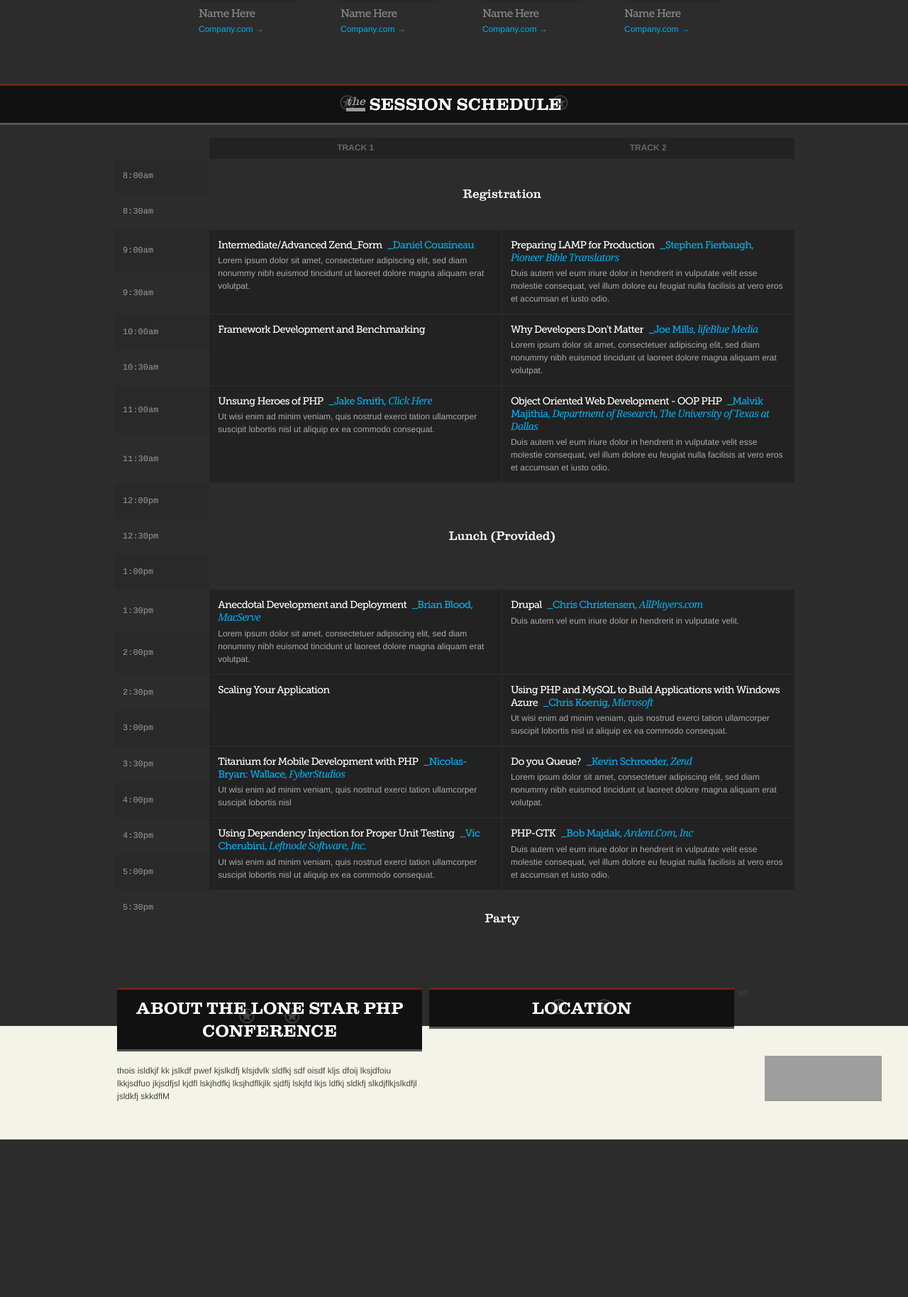
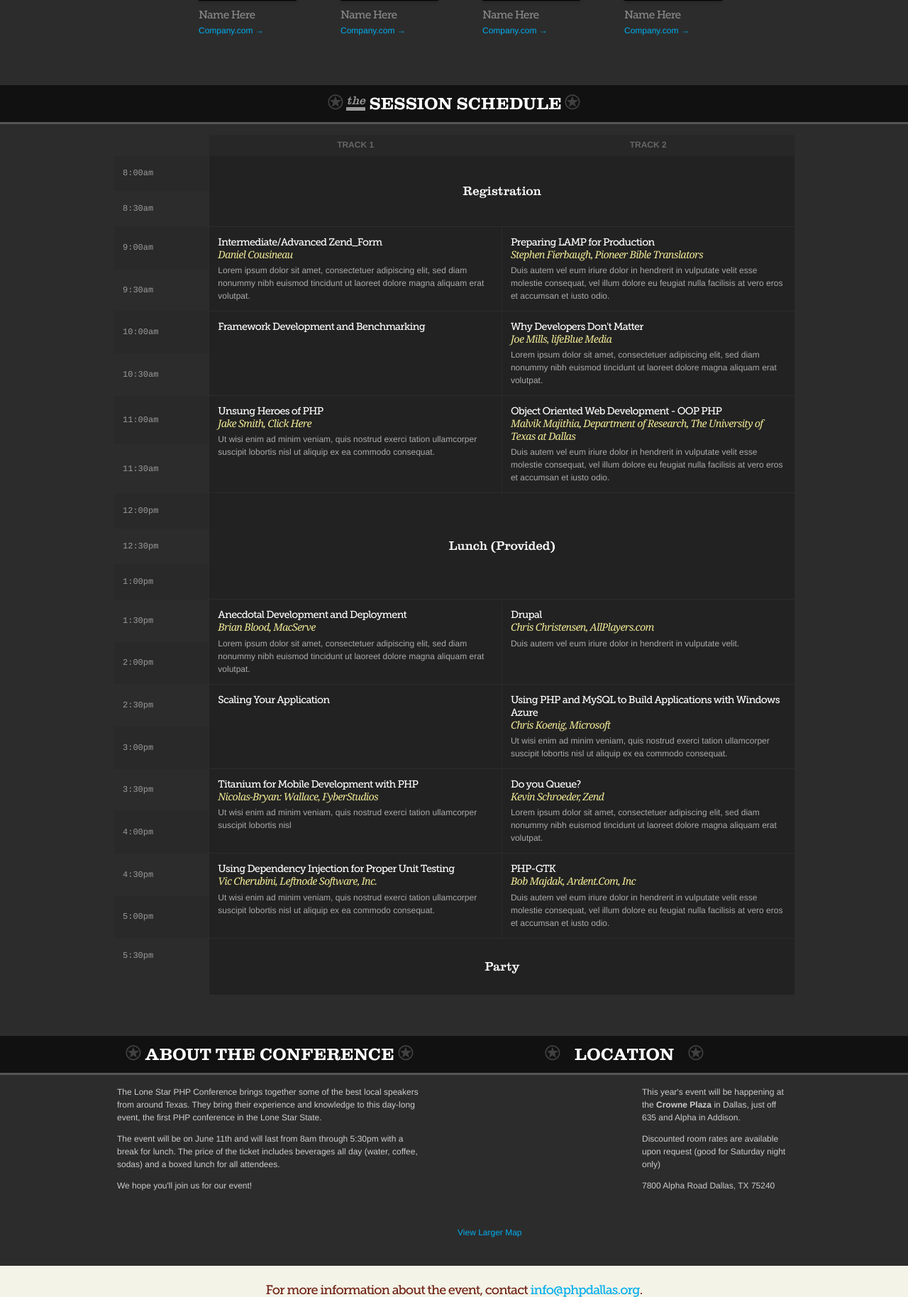
Before and after one commit to enygma/phpdallas, a PHP site: page /lonestarphp/view/template.php in a window 1280 px wide. Shown: the part 932-2760 px from the top of the page at 71% size. Before the commit the page ends 2538 px from the top, so only its background shows below. Run offline with PHP 8.4, Linux system fonts and the light colour scheme; some libraries are stand-ins or nearby versions; some web fonts are replaced; grey boxes are pictures that could not be loaded.

Commit message:
final touches
Signed-off-by: Eric Hyland <eric.hyland@gmail.com>

```diff
--- a/assets/css/lonestarphp.css
+++ b/assets/css/lonestarphp.css
@@ -1030,7 +1030,7 @@ hr.star { border:0; height:25px; background: url('/assets/img/lonestarphp/hr-sta
 
 
 
-header { margin-top:50px; margin-bottom:20px;}
+header, .header { margin-top:50px; margin-bottom:20px;}
 	#logo { margin-top:50px;}
 
 #info { padding-top:10px; padding-bottom:20px; font-family:MuseoSlab500, Georgia, Times, Serif; }
@@ -1041,52 +1041,67 @@ header { margin-top:50px; margin-bottom:20px;}
 	#info i { font-size:1.2em; color:#666; }
 	p#eventBright_note { background:url('/assets/img/lonestarphp/eventbrite.png') no-repeat 63% 50%; margin:0 auto; font-size:.9em;text-align:center; padding-right:100px; line-height:2.5em; color:#c6c4ab; margin-top:10px;}
 
-#main { clear:both; background:#2c2c2c; margin-top:20px; text-align:left;}
-	#main section {padding-bottom:40px;}
-	#main h2 { text-align:center; padding:10px; border-top:3px solid #702216; border-bottom:3px solid #555; letter-spacing:inherit; color:#fff; font-family: Clarendon, Georgia, Times, serif; font-weight:bold; text-transform:uppercase;  background: url('/assets/img/lonestarphp/star.png') no-repeat 42% 40%, url('/assets/img/lonestarphp/star.png') no-repeat 58% 40%; background-color:#111; }
+#main { clear:both; background:#2c2c2c; margin-top:20px; text-align:left; border-top:3px solid #702216; color:#ccc; }
+	#main section {padding-bottom:40px; background:url('/assets/img/lonestarphp/section-bg.jpg') repeat-x 0 0;}
+	section h2, .section h2 {  }
+	section h2 i, .section h2 i { position:relative; top:-.4em; color:#999; font-size:.7em; border-bottom:5px solid #999; text-transform:lowercase; font-style:italic; font-weight:normal; }
+	#main h2 { text-align:center; padding:10px; letter-spacing:inherit; color:#fff; font-family: Clarendon, Georgia, Times, serif; font-weight:bold; text-transform:uppercase;  background: url('/assets/img/lonestarphp/star.png') no-repeat 35% 40%, url('/assets/img/lonestarphp/star.png') no-repeat 65% 40%; }
 
-	#speakers
+	#speakers {}
+		#speakers h2 {
+			background-color:#111;
+			background: url('/assets/img/lonestarphp/star.png') no-repeat 38% 40%,
+						url('/assets/img/lonestarphp/star.png') no-repeat 62% 40%; }
 		.speaker { text-align:left; margin-bottom:30px; }
 			.speaker img { margin-bottom:10px; border:5px double #000; }
 			.speaker h4 { clear:both; margin-bottom:5px; }
 
-	section h2 {  }
-	section h2 i { position:relative; top:-.4em; color:#999; font-size:.7em; border-bottom:5px solid #999; text-transform:lowercase; font-style:italic; font-weight:normal; }
+	#schedule {}
+		#schedule h2 {
+			background-color:#111;
+			background: url('/assets/img/lonestarphp/star.png') no-repeat 32% 40%,
+						url('/assets/img/lonestarphp/star.png') no-repeat 68% 40%; }
 
-tr.sessionBreak { }
-tr.sessionBreak td { background:#2c2c2c; font-family: Clarendon, Georgia, Times, serif; text-align:center; font-size:1.5em; vertical-align:middle; color:#fff; }
-tr.sessionBreak td:first-child { text-align:left; font-size:1em; }
+		#schedule table { width:100%; color:#fff }
 
-#schedule h2 { background: url('/assets/img/lonestarphp/star.png') no-repeat 38% 40%, url('/assets/img/lonestarphp/star.png') no-repeat 62% 40%; background-color:#111; }
-
-
-table th { background:#222; padding:7px 12px; text-transform:uppercase; text-align:center; color:#666; }
-table th:first-child { background:#2C2C2C;}
-table tr { height:30px;  }
-table tr:nth-child(2n-1) { background:#292929;}
-table tr td {
+		#schedule th { background:#272727; padding:7px 12px; text-transform:uppercase; text-align:center; color:#666; }
+			#schedule th:first-child { background:#2C2C2C; }
+		#schedule tr { height:30px; }
+			#schedule tr:nth-child(2n-1) { background:#292929;}
+		#schedule tr td { width:43%; padding:12px; border-bottom:1px solid #2C2C2C;border-left:1px solid #2C2C2C; margin-bottom:-1px; background:#222; color:#aaa;
 			-webkit-transition: all 500ms cubic-bezier(0.785, 0.135, 0.150, 0.860);
 			   -moz-transition: all 500ms cubic-bezier(0.785, 0.135, 0.150, 0.860);
 				 -o-transition: all 500ms cubic-bezier(0.785, 0.135, 0.150, 0.860);
 					transition: all 500ms cubic-bezier(0.785, 0.135, 0.150, 0.860); }
-table tr:hover td { background:rgba(250,250,250,.05	);
+			#schedule tr td:first-child { width:100px; height:25px; vertical-align:middle; font-family:Courier, Georgia, times, serif; color:#999; border-color:transparent; background:inherit; }
+			#schedule tr:hover td { background:rgba(250,250,250,.05	);
 				-webkit-transition: all 300ms cubic-bezier(0.785, 0.135, 0.150, 0.860);
 				   -moz-transition: all 300ms cubic-bezier(0.785, 0.135, 0.150, 0.860);
 					 -o-transition: all 300ms cubic-bezier(0.785, 0.135, 0.150, 0.860);
-        transition: all 300ms cubic-bezier(0.785, 0.135, 0.150, 0.860);}
+						transition: all 300ms cubic-bezier(0.785, 0.135, 0.150, 0.860); }
+			#schedule tr:hover td:hover { color:#fff; }
 
-table td { width:43%; padding:12px; border-bottom:1px solid #2C2C2C;border-left:1px solid #2C2C2C; margin-bottom:-1px; background:#222; color:#aaa;}
-table td:first-child { width:100px; height:25px; vertical-align:middle; font-family:Courier; color:#999; border-color:transparent; background:inherit; }
+			#schedule tr.sessionBreak td {  font-family: Clarendon, Georgia, Times, serif; text-align:center; font-size:1.5em; vertical-align:middle; color:#fff; }
+				#schedule tr.sessionBreak td:first-child { text-align:left; font-size:1em; font-family:Courier; color:#999; }
 
-table tr:hover td:hover { color:#fff; }
+		#schedule h4 { font-size:1.2em; color:#fff; margin-bottom:.3em;}
+			#schedule h4 i { color:#efe895; display:block;}
+			#schedule h4 a { font-weight:normal; padding-left:5px;}
+			#schedule h4 a:before { content:"_";}
 
-table h4 { font-size:1.2em; color:#fff; margin-bottom:.3em;}
-table h4 a { font-weight:normal; padding-left:5px;}
-table h4 a:before { content:"_";}
+		#schedule p { margin:0;}
 
-table p { margin:0;}
+	#misc h2 {  }
+		#about h2 { background-color:#111;
+			background: url('/assets/img/lonestarphp/star.png') no-repeat 2% 40%,
+						url('/assets/img/lonestarphp/star.png') no-repeat 98% 40%; }
+		#location h2 { background-color:#111;
+			background: url('/assets/img/lonestarphp/star.png') no-repeat 27% 40%,
+						url('/assets/img/lonestarphp/star.png') no-repeat 73% 40%; }
 
+	footer, .footer { padding:25px; }
 
+	a#design-sig { color:rgba(0,0,0,0.5); padding-left:25px; background:url('/assets/img/lonestarphp/logo-eric.png') no-repeat 0 40%;  padding-top:10px; padding-bottom:10px;}
 
 /* @group media.css
 ----------------------------------------------------------------------------------------------------
--- a/lonestarphp/view/template.php
+++ b/lonestarphp/view/template.php
@@ -36,24 +36,25 @@
 
 </head>
 
-<body>
+<body style="border-top:5px solid #222;">
 
 <div id="container">
     <header class="container_24 clearfix">
 		<!--nav>
 			<ul>
-				<li class="active"><a href="#">home</a></li>
-				<li><a href="#">portfolio</a></li>
-				<li><a href="#">blog</a></li>
-				<li><a href="#">contact</a></li>
+				<li class="active"><a href="#">Speakers</a></li>
+				<li><a href="#">Schedule</a></li>
+				<li><a href="#">About</a></li>
+				<li><a href="#">Location</a></li>
+				<li><a href="#">Blog</a></li>
 			</ul>
 		</nav-->
 		<div class="grid_8">
 			<img src="/assets/img/lonestarphp/logo.png" style="width:310px;" id="logo" />
-			<iframe src="http://www.facebook.com/plugins/like.php?href=http%3A%2F%2Fwww.facebook.com%2Fpages%2FLone-Star-PHP%2F135732006497004&amp;layout=button_count&amp;show_faces=false&amp;width=200&amp;action=like&amp;font&amp;colorscheme=light&amp;height=21" scrolling="no" frameborder="0" style="border:none; overflow:hidden; width:100px; margin-top:25px; height:21px;" allowTransparency="true"></iframe>
+			<iframe src="http://www.facebook.com/plugins/like.php?href=http%3A%2F%2Fwww.facebook.com%2Fpages%2FLone-Star-PHP%2F135732006497004&amp;layout=button_count&amp;show_faces=false&amp;width=200&amp;action=like&amp;font&amp;colorscheme=light&amp;height=21" scrolling="no" frameborder="0" style="border:none; overflow:hidden; width:100px;  height:21px; position:fixed; top:16px; right:0;" allowTransparency="true"></iframe>
 		</div>
 
-		<div id="info" class="grid_15 prefix_1">
+		<div id="info" class="grid_15 prefix_1	">
 			<h1>Introducing the first annual<br />PHP Conference in North Texas</h1>
 			<h2>Join us for this day-long event and hear the best local speakers from the Lone Star State.</h2>
 
@@ -62,7 +63,7 @@
 			<div class="grid_5 alpha">
 				<h3>Where</h3>
 				<p><i>Crowne Plaza</i><br />
-				7800 Alpha Rd, Dallas, TX 75240 &nbsp;&nbsp;
+				7800 Alpha Rd, Dallas, TX  &nbsp;&nbsp;
 				<a href="http://maps.google.com/maps?f=q&source=embed&hl=en&geocode=&q=Crowne+Plaza+Suites+Dallas+Park+Central,+Alpha+Road,+Dallas,+TX&aq=0&sll=37.0625,-95.677068&sspn=49.444078,95.273438&ie=UTF8&hq=Crowne+Plaza+Suites+Dallas+Park+Central&hnear=Crowne+Plaza+Suites+Dallas+Park+Central,+7800+Alpha+Rd,+Dallas,+Texas+75240&ll=32.927866,-96.77173&spn=0.022477,0.038418&t=h" target="_blank">Map it →</a></p>
 			</div>
 
@@ -75,7 +76,7 @@
 			<div class="grid_5 omega">
 				<h3>How</h3>
 				<p><i>Full Day - $60</i><br />
-				Register Online Today*</p>
+				Register Online Today</p>
 			</div>
 
 			<hr class="clear" />
@@ -88,8 +89,8 @@
 
     <div id="main" class="">
 		<section id="speakers">
-			<h2><i>The</i> Speakers</h2>
 			<div class="container_24 clearfix">
+				<h2><i>The</i> Speakers</h2>
 				<div class="speaker grid_5 alpha prefix_3">
 					<img src="/assets/img/lonestarphp/chrisCornutt.jpg" class="left" />
 					<h4>Chris Cornut</h4>
@@ -135,10 +136,10 @@
 		</section>
 
 		<section id="schedule">
-			<h2><i>The</i> Session Schedule</h2>
+			<div class="container_24 clearfix">
+				<h2><i>The</i> Session Schedule</h2>
 
-			<div class="container_24">
-				<table style="width:100%; text-align:left; color:#fff">
+				<table>
 					<thead>
 						<tr>
 							<th></th>
@@ -157,11 +158,11 @@
 						<tr>
 							<td>9:00am</td>
 							<td rowspan="2">
-								<h4>Intermediate/Advanced Zend_Form <a href="">Daniel Cousineau</a></h4>
+								<h4>Intermediate/Advanced Zend_Form <i>Daniel Cousineau</i></h4>
 								<p>Lorem ipsum dolor sit amet, consectetuer adipiscing elit, sed diam nonummy nibh euismod tincidunt ut laoreet dolore magna aliquam erat volutpat.</p>
 							</td>
 							<td rowspan="2">
-								<h4>Preparing LAMP for Production <a href="">Stephen Fierbaugh, <i>Pioneer Bible Translators</i></a></h4>
+								<h4>Preparing LAMP for Production <i>Stephen Fierbaugh, Pioneer Bible Translators</i></h4>
 								<p>Duis autem vel eum iriure dolor in hendrerit in vulputate velit esse molestie consequat, vel illum dolore eu feugiat nulla facilisis at vero eros et accumsan et iusto odio.</p>
 							</td>
 						</tr>
@@ -174,7 +175,7 @@
 								<h4>Framework Development and Benchmarking</h4>
 							</td>
 							<td rowspan="2">
-								<h4>Why Developers Don't Matter <a href="">Joe Mills, <i>lifeBlue Media</i></a></h4>
+								<h4>Why Developers Don't Matter <i>Joe Mills, lifeBlue Media</i></h4>
 								<p>Lorem ipsum dolor sit amet, consectetuer adipiscing elit, sed diam nonummy nibh euismod tincidunt ut laoreet dolore magna aliquam erat volutpat.</p>
 							</td>
 						</tr>
@@ -184,11 +185,11 @@
 						<tr>
 							<td>11:00am</td>
 							<td rowspan="2">
-								<h4>Unsung Heroes of PHP <a href="">Jake Smith, <i>Click Here</i></a></h4>
+								<h4>Unsung Heroes of PHP <i>Jake Smith, Click Here</i></h4>
 								<p>Ut wisi enim ad minim veniam, quis nostrud exerci tation ullamcorper suscipit lobortis nisl ut aliquip ex ea commodo consequat. </p>
 							</td>
 							<td rowspan="2">
-								<h4>Object Oriented Web Development - OOP PHP <a href="">Malvik Majithia, <i>Department of Research, The University of Texas at Dallas</i></a></h4>
+								<h4>Object Oriented Web Development - OOP PHP <i>Malvik Majithia, Department of Research, The University of Texas at Dallas</i></h4>
 								<p>Duis autem vel eum iriure dolor in hendrerit in vulputate velit esse molestie consequat, vel illum dolore eu feugiat nulla facilisis at vero eros et accumsan et iusto odio.</p>
 							</td>
 						</tr>
@@ -208,11 +209,11 @@
 						<tr>
 							<td>1:30pm</td>
 							<td rowspan="2">
-								<h4>Anecdotal Development and Deployment <a href="">Brian Blood, <i>MacServe</i></a></h4>
+								<h4>Anecdotal Development and Deployment <i>Brian Blood, MacServe</i></h4>
 								<p>Lorem ipsum dolor sit amet, consectetuer adipiscing elit, sed diam nonummy nibh euismod tincidunt ut laoreet dolore magna aliquam erat volutpat.</p>
 							</td>
 							<td rowspan="2">
-								<h4>Drupal <a href="">Chris Christensen, <i>AllPlayers.com</i></a></h4>
+								<h4>Drupal <i>Chris Christensen, AllPlayers.com</i></h4>
 								<p>Duis autem vel eum iriure dolor in hendrerit in vulputate velit.</p>
 							</td>
 						</tr>
@@ -225,7 +226,7 @@
 								<h4>Scaling Your Application</h4>
 							</td>
 							<td rowspan="2">
-								<h4>Using PHP and MySQL to Build Applications with Windows Azure <a href="">Chris Koenig, <i>Microsoft</i></a></h4>
+								<h4>Using PHP and MySQL to Build Applications with Windows Azure <i>Chris Koenig, Microsoft</i></h4>
 								<p>Ut wisi enim ad minim veniam, quis nostrud exerci tation ullamcorper suscipit lobortis nisl ut aliquip ex ea commodo consequat. </p>
 							</td>
 						</tr>
@@ -235,11 +236,11 @@
 						<tr>
 							<td>3:30pm</td>
 							<td rowspan="2">
-								<h4>Titanium for Mobile Development with PHP <a href="">Nicolas-Bryan: Wallace, <i>FyberStudios</i></a></h4>
+								<h4>Titanium for Mobile Development with PHP <i>Nicolas-Bryan: Wallace, FyberStudios</i></h4>
 								<p>Ut wisi enim ad minim veniam, quis nostrud exerci tation ullamcorper suscipit lobortis nisl</p>
 							</td>
 							<td rowspan="2">
-								<h4>Do you Queue? <a href="">Kevin Schroeder, <i>Zend</i></a></h4>
+								<h4>Do you Queue? <i>Kevin Schroeder, Zend</i></h4>
 								<p>Lorem ipsum dolor sit amet, consectetuer adipiscing elit, sed diam nonummy nibh euismod tincidunt ut laoreet dolore magna aliquam erat volutpat.</p>
 							</td>
 						</tr>
@@ -249,11 +250,11 @@
 						<tr>
 							<td>4:30pm</td>
 							<td rowspan="2">
-								<h4>Using Dependency Injection for Proper Unit Testing <a href="">Vic Cherubini, <i>Leftnode Software, Inc.</i></a></h4>
+								<h4>Using Dependency Injection for Proper Unit Testing <i>Vic Cherubini, Leftnode Software, Inc.</i></h4>
 								<p>Ut wisi enim ad minim veniam, quis nostrud exerci tation ullamcorper suscipit lobortis nisl ut aliquip ex ea commodo consequat. </p>
 							</td>
 							<td rowspan="2">
-								<h4>PHP-GTK <a href="">Bob Majdak, <i>Ardent.Com, Inc</i></a></h4>
+								<h4>PHP-GTK <i>Bob Majdak, Ardent.Com, Inc</i></h4>
 								<p>Duis autem vel eum iriure dolor in hendrerit in vulputate velit esse molestie consequat, vel illum dolore eu feugiat nulla facilisis at vero eros et accumsan et iusto odio.</p>
 							</td>
 						</tr>
@@ -273,25 +274,40 @@
 
 
 
-		<section class="container_24">
-			tet
-			<section class="grid_11">
-				<h2>About The Lone Star PHP Conference</h2>
-				<p>thois isldkjf kk jslkdf pwef kjslkdfj klsjdvlk sldfkj sdf oisdf kljs dfoij lksjdfoiu lkkjsdfuo jkjsdfjsl kjdfl lskjhdfkj lksjhdflkjlk sjdflj lskjfd lkjs ldfkj sldkfj slkdjflkjslkdfjl jsldkfj skkdflM</p>
-			</section>
+		<section id="misc">
+			<div class="container_24 clearfix">
+				<div class="grid_11" id="about">
+					<h2>About The Conference</h2>
+					<p>The Lone Star PHP Conference brings together some of the best local speakers from around Texas. They bring their experience and knowledge to this day-long event, the first PHP conference in the Lone Star State.</p>
 
-			<section class="grid_11">
-				<h2>Location</h2>
-			</section>
+					<p>The event will be on June 11th and will last from 8am through 5:30pm with a break for lunch. The price of the ticket includes beverages all day (water, coffee, sodas) and a boxed lunch for all attendees.</p>
+
+					<p>We hope you'll join us for our event!</p>
+				</div>
+
+				<div class="grid_12 prefix_1" id="location">
+					<h2>Location</h2>
+<iframe width="250" height="200" frameborder="0" scrolling="no" marginheight="0" marginwidth="0" style="float:left; margin-right:10px;" src="http://maps.google.com/maps?f=q&amp;source=s_q&amp;hl=en&amp;geocode=&amp;q=Crowne+Plaza+Suites+Dallas+Park+Central,+Alpha+Road,+Dallas,+TX&amp;aq=0&amp;sll=37.0625,-95.677068&amp;sspn=49.444078,95.273438&amp;ie=UTF8&amp;hq=Crowne+Plaza+Suites+Dallas+Park+Central&amp;hnear=Crowne+Plaza+Suites+Dallas+Park+Central,+7800+Alpha+Rd,+Dallas,+Texas+75240&amp;ll=32.928301,-96.771698&amp;spn=0.028817,0.042744&amp;z=13&amp;output=embed"></iframe><small><a href="http://maps.google.com/maps?f=q&amp;source=embed&amp;hl=en&amp;geocode=&amp;q=Crowne+Plaza+Suites+Dallas+Park+Central,+Alpha+Road,+Dallas,+TX&amp;aq=0&amp;sll=37.0625,-95.677068&amp;sspn=49.444078,95.273438&amp;ie=UTF8&amp;hq=Crowne+Plaza+Suites+Dallas+Park+Central&amp;hnear=Crowne+Plaza+Suites+Dallas+Park+Central,+7800+Alpha+Rd,+Dallas,+Texas+75240&amp;ll=32.928301,-96.771698&amp;spn=0.028817,0.042744&amp;z=13" style="float:left;clear:left;">View Larger Map</a></small>
+
+					<p>This year's event will be happening at the <b>Crowne Plaza</b> in Dallas, just off 635 and Alpha in Addison.</p>
+					<p>Discounted room rates are available upon request (good for Saturday night only)</p>
+					<p>7800 Alpha Road
+					Dallas, TX 75240</p>
+				</div>
+			</div>
 		</section>
 
 	</div>
 
 	<footer>
-		<br /><br /><br />
+		<h3>For more information about the event, contact <a href="mailto:info@phpdallas.org">info@phpdallas.org</a>.</h3>
+		<hr class="star" />
+		<br />
 		<a href="http://www.w3.org/html/logo/">
 			<img src="http://www.w3.org/html/logo/badge/html5-badge-h-css3-semantics.png" width="165" height="64" alt="HTML5 Powered with CSS3 / Styling, and Semantics" title="HTML5 Powered with CSS3 / Styling, and Semantics">
 		</a>
+		<br /><br />
+		<a href="http://www.erichyland.com" target="_blank" id="design-sig">Website Design by Eric Hyland</a>
     </footer>
 </div> <!--! end of #container -->
 
```
Also changed, not shown: assets/img/lonestarphp/logo-eric.png (added), assets/img/lonestarphp/section-bg.jpg (added). Lines whose indentation alone changed are shown as unchanged.
